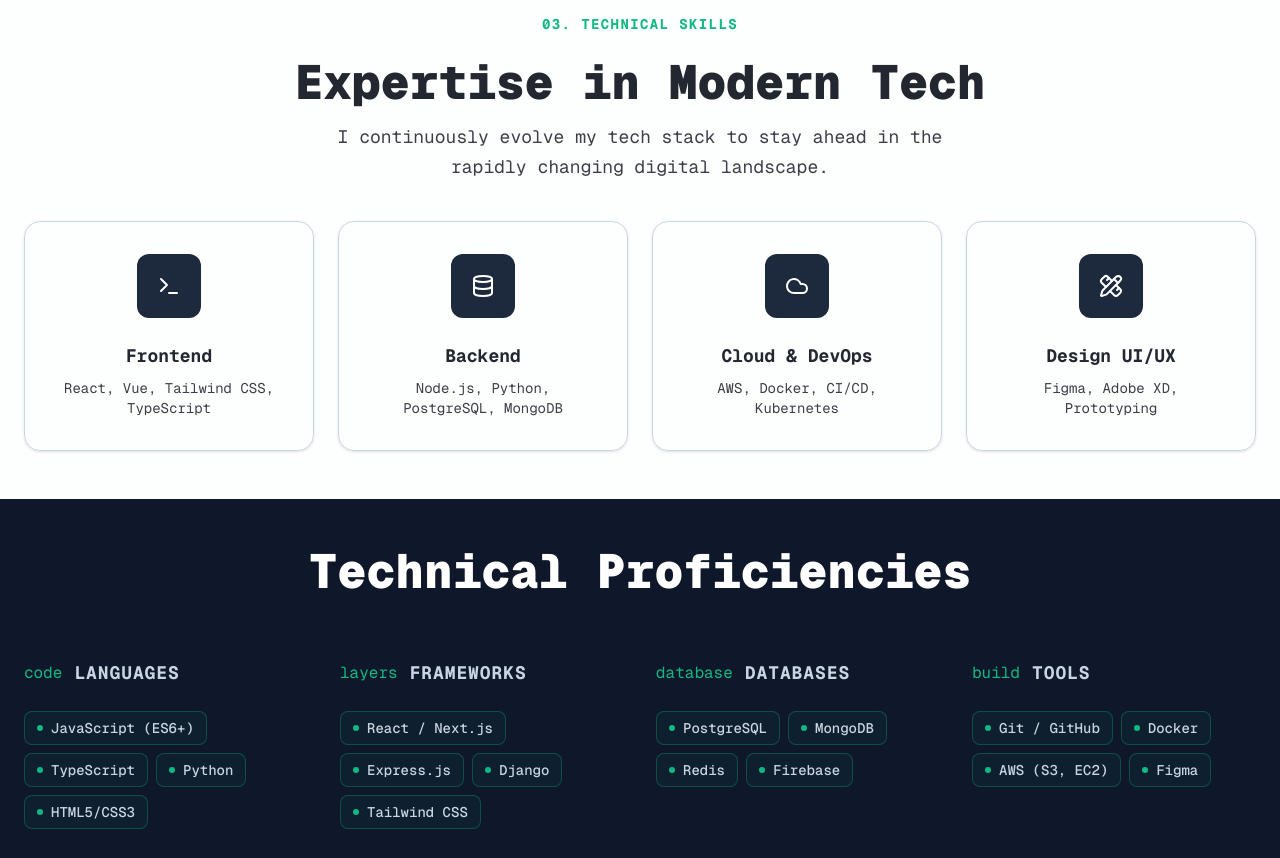
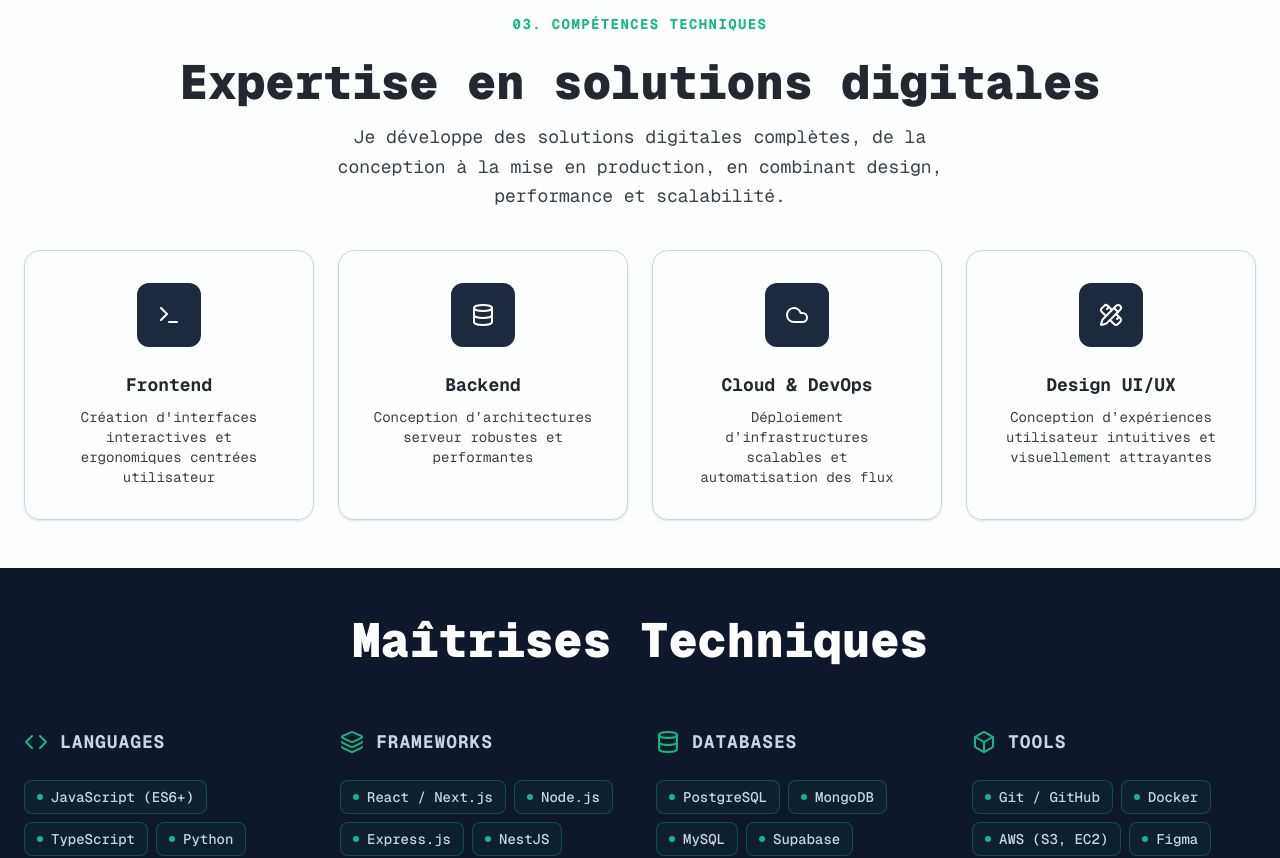
Before and after one commit to Elvis-Sy/portfolio-v2, a Next.js app: page / in a window 1280 px wide. Shown: the part 3260-4118 px from the top of the page. Built offline with nearby package versions, Linux system fonts and the light colour scheme.

Commit message:
Ajout de donnees reelles sur la section skills

```diff
--- a/components/skills/Skills.tsx
+++ b/components/skills/Skills.tsx
@@ -9,7 +9,7 @@ const Skills = () => {
       id="skills"
     >
       <h2 className="text-primary text-center mb-6 text-sm font-bold tracking-widest uppercase">
-        03. Technical Skills
+        03. Compétences Techniques
       </h2>
       <Expertises />
       <Proficiencies />
--- a/components/skills/parts/Expertises.tsx
+++ b/components/skills/parts/Expertises.tsx
@@ -12,45 +12,42 @@ const expertises: Expertise[] = [
   {
     id: "frontend",
     title: "Frontend",
-    desc: "React, Vue, Tailwind CSS, TypeScript",
+    desc: "Création d'interfaces interactives et ergonomiques centrées utilisateur",
     Icon: Terminal,
   },
   {
     id: "backend",
     title: "Backend",
-    desc: "Node.js, Python, PostgreSQL, MongoDB",
+    desc: "Conception d’architectures serveur robustes et performantes",
     Icon: Database,
   },
   {
     id: "cloud",
     title: "Cloud & DevOps",
-    desc: "AWS, Docker, CI/CD, Kubernetes",
+    desc: "Déploiement d’infrastructures scalables et automatisation des flux",
     Icon: Cloud,
   },
   {
     id: "design",
     title: "Design UI/UX",
-    desc: "Figma, Adobe XD, Prototyping",
+    desc: "Conception d’expériences utilisateur intuitives et visuellement attrayantes",
     Icon: PencilRulerIcon,
   },
 ]
 
-const Skills = () => {
+const Expertises = () => {
   return (
-    <div
-      className="bg-background-light dark:bg-background-dark"
-    >
+    <div className="bg-background-light dark:bg-background-dark">
       <div className="relative z-10 mx-auto max-w-7xl px-6">
         <div className="mb-10 space-y-4 text-center">
           <h3 className="text-foreground-light/90 dark:text-foreground-dark text-3xl font-black md:text-5xl">
-            Expertise in Modern Tech
+            Expertise en solutions digitales
           </h3>
           <p className="text-foreground-light/80 dark:text-foreground-dark/80 mx-auto max-w-2xl text-lg leading-relaxed">
-            I continuously evolve my tech stack to stay ahead in the rapidly
-            changing digital landscape.
+            Je développe des solutions digitales complètes, de la conception à la mise en production, en combinant design, performance et scalabilité.
           </p>
         </div>
-        <div className="grid grid-cols-2 gap-6 md:grid-cols-4">
+        <div className="grid grid-cols-1 gap-6 md:grid-cols-4">
           {expertises.map((e) => {
             const Icon = e.Icon
             return (
@@ -72,4 +69,4 @@ const Skills = () => {
   )
 }
 
-export default Skills
+export default Expertises
--- a/components/skills/parts/Proficiencies.tsx
+++ b/components/skills/parts/Proficiencies.tsx
@@ -1,9 +1,10 @@
 import React from "react"
+import { Layers, Code, Database, Box } from "lucide-react"
 
 type Category = {
   id: string
   title: string
-  icon: string
+  icon: React.ComponentType<any>
   items: string[]
 }
 
@@ -11,46 +12,46 @@ const categories: Category[] = [
   {
     id: "languages",
     title: "Languages",
-    icon: "code",
+    icon: Code,
     items: ["JavaScript (ES6+)", "TypeScript", "Python", "HTML5/CSS3"],
   },
   {
     id: "frameworks",
     title: "Frameworks",
-    icon: "layers",
-    items: ["React / Next.js", "Express.js", "Django", "Tailwind CSS"],
+    icon: Layers,
+    items: ["React / Next.js", "Node.js", "Express.js", "NestJS", "Django", "FastAPI", "Tailwind CSS / DaisyUI"],
   },
   {
     id: "databases",
     title: "Databases",
-    icon: "database",
-    items: ["PostgreSQL", "MongoDB", "Redis", "Firebase"],
+    icon: Database,
+    items: ["PostgreSQL", "MongoDB", "MySQL", "Supabase"],
   },
   {
     id: "tools",
     title: "Tools",
-    icon: "build",
+    icon: Box,
     items: ["Git / GitHub", "Docker", "AWS (S3, EC2)", "Figma"],
   },
 ]
 
 const Proficiencies = () => {
   return (
-    <div className="bg-slate-900 py-12 my-12">
+    <div className="my-12 bg-slate-900 py-12">
       <div className="mx-auto max-w-7xl px-6">
         <div className="mb-16 space-y-4 text-center">
           <h3 className="text-3xl font-black text-white md:text-5xl">
-            Technical Proficiencies
+            Maîtrises Techniques
           </h3>
         </div>
 
         <div className="grid grid-cols-1 gap-8 md:grid-cols-2 lg:grid-cols-4">
-          {categories.map((cat) => (
+          {categories.map((cat) => {
+            const Icon = cat.icon
+            return (
               <div key={cat.id} className="space-y-6">
                 <div className="flex items-center gap-3">
-                <span className="material-symbols-outlined text-primary">
-                  {cat.icon}
-                </span>
+                  <Icon className="text-primary" />
                   <h5 className="text-lg font-bold tracking-wider text-slate-300 uppercase">
                     {cat.title}
                   </h5>
@@ -67,7 +68,8 @@ const Proficiencies = () => {
                   ))}
                 </div>
               </div>
-          ))}
+            )
+          })}
         </div>
       </div>
     </div>
```
Lines whose indentation alone changed are shown as unchanged.
